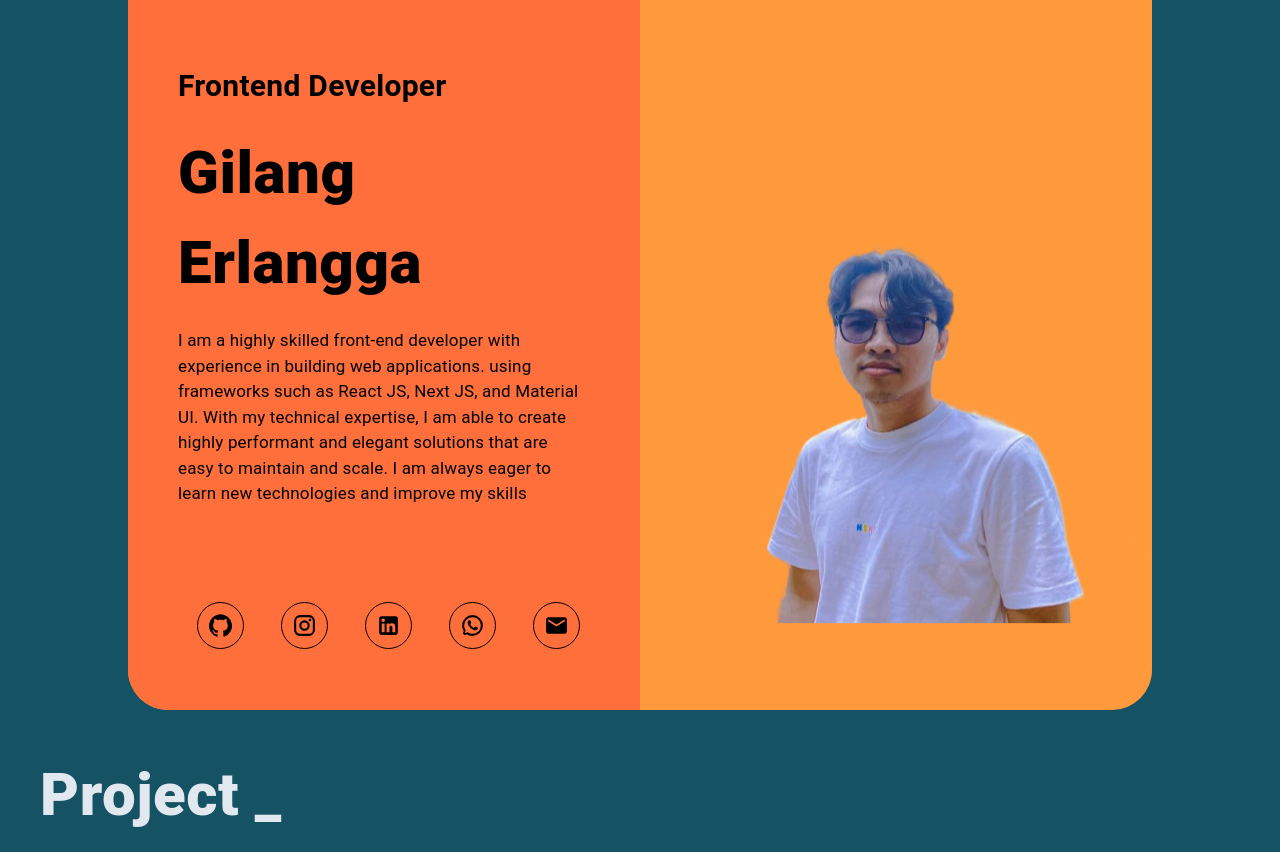
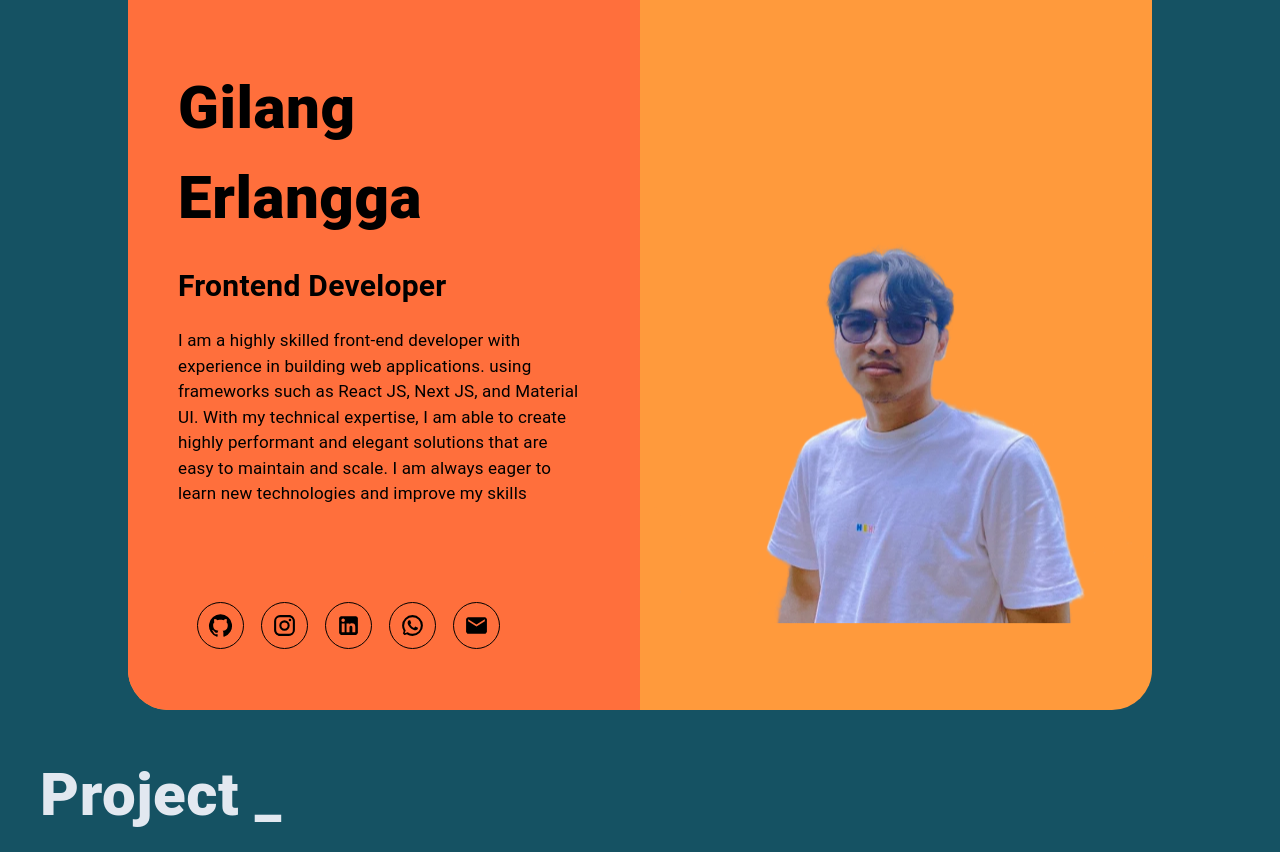
Before and after one commit to gilangerlangga18/Portfolio-frontemd, a React (Create React App) app: page / in a window 1280 px wide. Shown: the part 340-1192 px from the top of the page. Built offline with nearby package versions, Linux system fonts and the light colour scheme.

Commit message:
position fixed

```diff
--- a/src/Component/MainBanner/index.jsx
+++ b/src/Component/MainBanner/index.jsx
@@ -64,14 +64,6 @@ function MainBanner() {
           >
             <Typography
               sx={{
-                fontSize: { xs: "15px", md: "30px" },
-                fontWeight: "700",
-              }}
-            >
-              Frontend Developer
-            </Typography>
-            <Typography
-              sx={{
                 fontSize: { xs: "25px", md: "60px" },
                 fontWeight: "900",
               }}
@@ -79,6 +71,15 @@ function MainBanner() {
               {" "}
               Gilang Erlangga
             </Typography>
+            <Typography
+              sx={{
+                fontSize: { xs: "15px", md: "30px" },
+                fontWeight: "700",
+              }}
+            >
+              Frontend Developer
+            </Typography>
+
             <Typography
               sx={{
                 fontSize: { xs: "12px", md: "17px" },
@@ -98,7 +99,7 @@ function MainBanner() {
             sx={{
               paddingLeft: { xs: "none", md: "60px" },
               display: "flex",
-              gap: { xs: "10px", md: "20px" },
+              gap: { xs: "0px", md: "0px" },
               margin: { xs: " 20px 0  20px 0" },
             }}
           >
```
